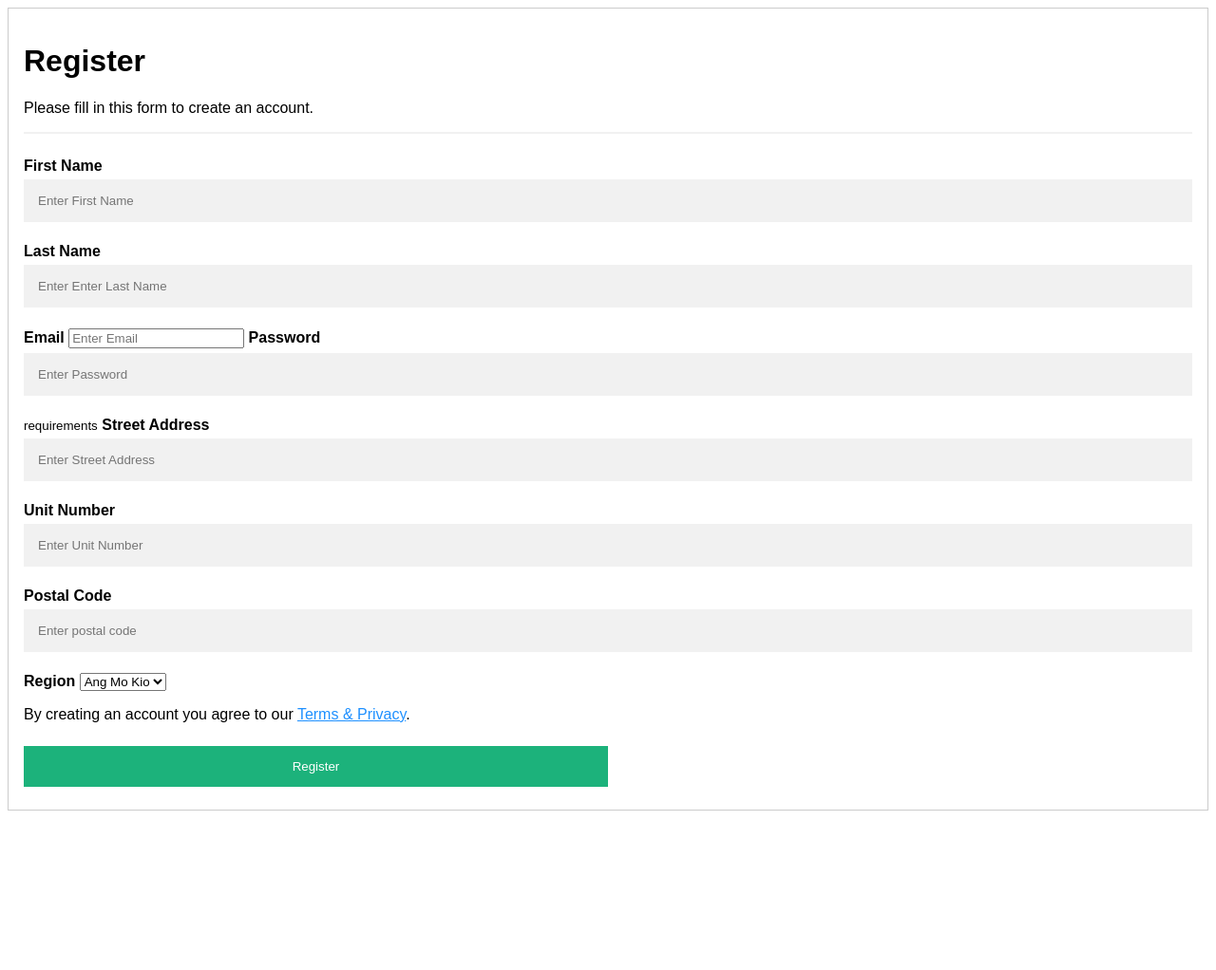
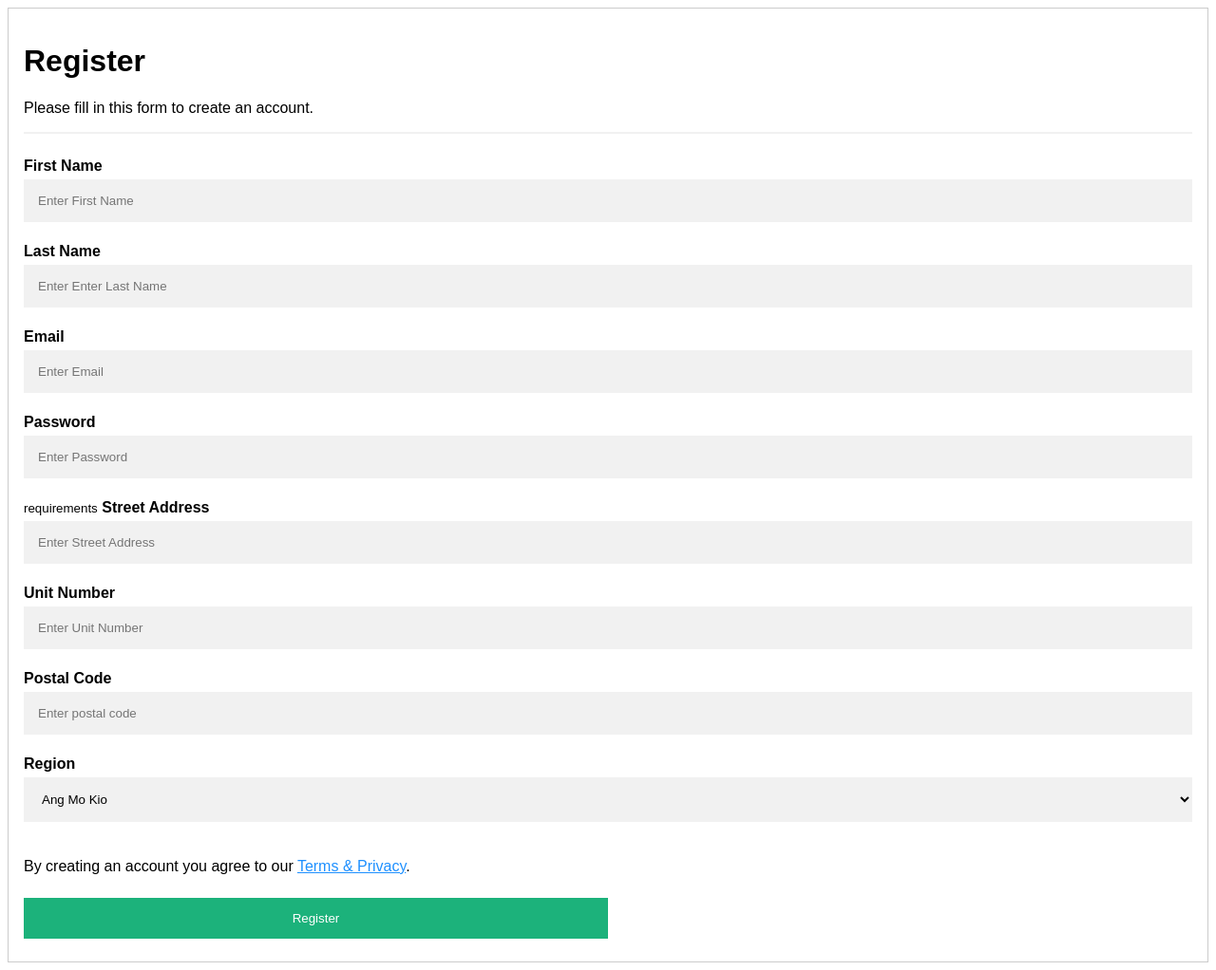
Before and after one commit to singthaitan/3004Cloud, a Flask app: page /register in a window 1280 px wide. Shown: the whole page at 95% size. Before the commit the page ends 854 px from the top, so only its background shows below. Run offline with Flask 2, Linux system fonts and the light colour scheme.

Commit message:
Update stylesheets

```diff
--- a/ElectricApp/static/register.css
+++ b/ElectricApp/static/register.css
@@ -3,7 +3,16 @@ body {font-family: Arial, Helvetica, sans-serif;}
 * {box-sizing: border-box}
 
 /* Full-width input fields */
-input[type=text], input[type=password] {
+input[type=text], input[type=email], input[type=password] {
+  width: 100%;
+  padding: 15px;
+  margin: 5px 0 22px 0;
+  display: inline-block;
+  border: none;
+  background: #f1f1f1;
+}
+
+select {
   width: 100%;
   padding: 15px;
   margin: 5px 0 22px 0;
```
Also changed, not shown: ElectricApp/static/login.css (+9 -1 lines), ElectricApp/static/popupmsg.css (added, +24 -0 lines).
